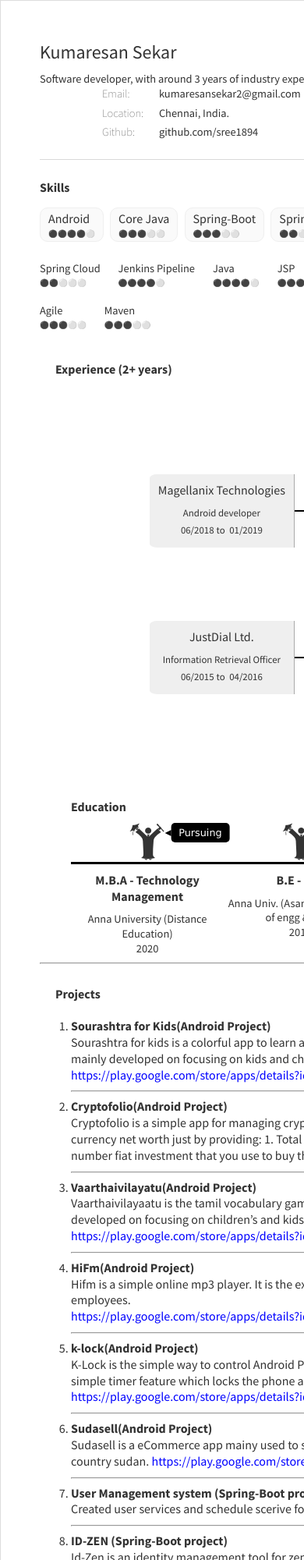
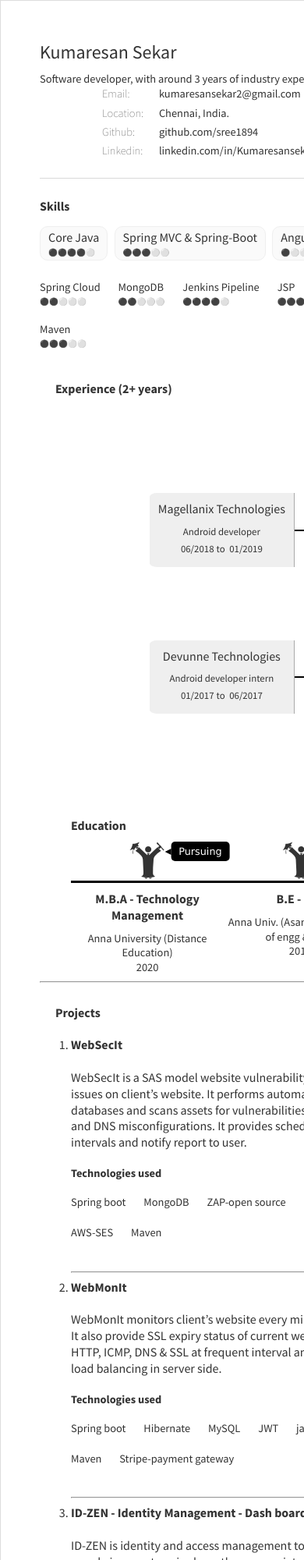
Before and after one commit to Sree1894/kumaresanSekarResume, a website: page index.html in a window 390 px wide. Shown: the top 2000 px of the page at 78% size. Drawn offline with Linux system fonts and the light colour scheme.

Commit message:
updated resume MARCH-2020

```diff
--- a/index.html
+++ b/index.html
@@ -3,7 +3,9 @@
 <head>
     <meta http-equiv="Content-Type" content="text/html; charset=UTF-8"/>
     <meta name="description"
-          content="Resume of KumaresanSekar, Solutions Architect with around 10 years of experience. He is currently working as a Associate Vice President."/>
+          content="Resume of KumaresanSekar,
+          Software developer with over 3 years of successful experience in software industry mainly skilled at technical leadership,
+          communication and presentations. Experienced in full project life cycle from design to implementation and integration"/>
     <meta name="keywords"
           content="resume, ajay, kumar, java, html5, css3, javascript, developer, angular, spring boot, node, bootstrap"/>
     <meta name="viewport" content="width=device-width, initial-scale=1.0">
@@ -50,6 +52,10 @@
                     <label>Github</label>
                     <a href="https://github.com/MovingToWeb">github.com/sree1894</a>
                 </li>
+                <li>
+                    <label>Linkedin</label>
+                    <a href="https://github.com/MovingToWeb">linkedin.com/in/Kumaresansekar-1894</a>
+                </li>
             </ul>
         </section>
 
@@ -61,23 +67,23 @@
             <section class="skills">
                 <h2>Skills</h2>
                 <ul class="primary">
-                    <li class="skill spring-boot" data-rating="4">Android</li>
-                    <li class="skill javascript" data-rating="3">Core Java</li>
-                    <li class="skill angular" data-rating="3">Spring-Boot</li>
-                    <li class="skill angular" data-rating="2">Spring-Boot(Micro-Services)</li>
+                    <li class="skill javascript" data-rating="4">Core Java</li>
+                    <li class="skill angular" data-rating="3">Spring MVC & Spring-Boot</li>
+                    <li class="skill angular" data-rating="1">Angular 8</li>
                     <li class="skill kubernetes" data-rating="2">Docker</li>
+                    <li class="skill android" data-rating="4">Android</li>
                     <!--        <li class="skill aws" data-rating="3">AWS</li>-->
 
                 </ul>
                 <ul class="secondary">
                     <li class="skill spring-cloud" data-rating="2">Spring Cloud</li>
+                    <li class="skill mongo" data-rating="2">MongoDB</li>
                     <!--        <li class="skill cloud-foundry" data-rating="4">Cloud Foundry</li>-->
                     <!--        <li class="skill aws-codedeploy" data-rating="4">AWS CodeDeploy</li>-->
                     <li class="skill jenkins" data-rating="4">Jenkins Pipeline</li>
                     <!--        <li class="skill gke" data-rating="2">Google Kubernetes Engine</li>-->
-                    <li class="skill java" data-rating="4">Java</li>
                     <li class="skill jsp" data-rating="4">JSP</li>
-                    <li class="skill servlet" data-rating="4">Servlet</li>
+<!--                    <li class="skill servlet" data-rating="4">Servlet</li>-->
                     <!--        <li class="skill apache junit" data-rating="4">JUnit</li>-->
                     <li class="skill git" data-rating="4">Git</li>
                     <li class="skill mysql" data-rating="3">MySQL</li>
@@ -96,7 +102,7 @@
 
                     <div class="line"></div>
                     <div class="start-time-label legend">2015</div>
-                    <div class="end-time-label legend">2019</div>
+                    <div class="end-time-label legend">2020</div>
 
                     <ul class="events vcalendar">
 
@@ -129,7 +135,7 @@
                             </div>
                             <div class="data">
                                 <span class="location"><a href="http://www.gs.com">Devunne Technologies</a></span>
-                                <span class="summary">Android developer</span>
+                                <span class="summary">Junior Android developer</span>
                                 <span class="time">
                   <span class="dtstart" title="June 2017">06/2017</span>
                   <span class="dtend" title="June 2018">06/2018</span>
@@ -141,11 +147,11 @@
                             </div>
                             <div class="data">
                                 <span class="location"><a
-                                        href="http://www.wipro.com/">JustDial Ltd.</a></span>
-                                <span class="summary">Information Retrieval Officer</span>
+                                        href="http://www.wipro.com/">Devunne Technologies</a></span>
+                                <span class="summary">Android developer intern</span>
                                 <span class="time">
-                  <span class="dtstart" title="June 2015">06/2015</span>
-                  <span class="dtend" title="March 2016">04/2016</span>
+                  <span class="dtstart" title="June 2015">01/2017</span>
+                  <span class="dtend" title="March 2016">06/2017</span>
                 </span>
                             </div>
                         </li>
@@ -188,43 +194,101 @@
 </body>
 </html>
 <ol>
+
     <li>
-        <p><strong>Sourashtra for Kids(Android Project)</strong></p>
-        <span>  Sourashtra for kids is a colorful app to learn and practice major sourashtra words. This app is
-            mainly developed on focusing on kids and children’s .The app is easy to use and for kids.</span>
-        <span><a class="links"
-                 href="https://play.google.com/store/apps/details?id=com.devunnetechnologies.sourashtraforkids">https://play.google.com/store/apps/details?id=com.devunnetechnologies.sourashtraforkids</a></span>
+        <p><strong> WebSecIt</strong></p>
+        <br>
+        <span> WebSecIt  is a SAS model website vulnerability scanner that performs tests to identify security issues on client’s website.
+            It performs automated security tests on client’s web application and databases and scans assets for vulnerabilities including OWASP Top 10,
+            CORS, Amazon S3 Bucket and DNS misconfigurations. It provides schedule service to scan client’s  website at regular intervals and notify
+            report to  user. </span>
+
+        <section class="skills">
+            <ul class="secondary">
+                <h1><strong>Technologies used</strong></h1>
+                <br>
+                <li class="skill spring-cloud" >Spring boot</li>
+                <li class="skill mongo" >MongoDB</li>
+                <!--        <li class="skill cloud-foundry" data-rating="4">Cloud Foundry</li>-->
+                <!--        <li class="skill aws-codedeploy" data-rating="4">AWS CodeDeploy</li>-->
+                <li class="skill jenkins" >ZAP-open source</li>
+                <!--        <li class="skill gke" data-rating="2">Google Kubernetes Engine</li>-->
+                <li class="skill jsp" >JWT</li>
+                <!--                    <li class="skill servlet" data-rating="4">Servlet</li>-->
+                <!--        <li class="skill apache junit" data-rating="4">JUnit</li>-->
+                <li class="skill git" >jasper-reporting tool</li>
+                <li class="skill mysql" >AWS-Lambda</li>
+                <li class="skill agile" >AWS-SES</li>
+                <li class="skill apache maven" >Maven</li>
+            </ul>
+        </section>
     </li>
     <hr>
 
 
     <li>
-        <p>
-            <strong>Cryptofolio(Android Project)</strong></p>
-        <span> Cryptofolio is a simple app for managing crypto-currency portfolio. Keep track your
-              crypto- currency net worth just by providing: 1. Total number of token that you currently
-              own 2. total number fiat investment that you use to buy that crypto-currency token/coin
-              etc.</span>
+        <p><strong> WebMonIt</strong></p>
+        <br>
+        <span> WebMonIt monitors client’s website every minute & notifies instantly if client’s website goes down.
+            It also provide SSL expiry status of current website. The main scope of this project is to monitor HTTP,
+            ICMP, DNS & SSL at frequent interval and to reduce the load in the server through effective load balancing in server side. </span>
+
+        <section class="skills">
+            <ul class="secondary">
+                <h1><strong>Technologies used</strong></h1>
+                <br>
+                <li class="skill spring-cloud" >Spring boot</li>
+                <li class="skill mongo" >Hibernate</li>
+                <!--        <li class="skill cloud-foundry" data-rating="4">Cloud Foundry</li>-->
+                <!--        <li class="skill aws-codedeploy" data-rating="4">AWS CodeDeploy</li>-->
+                <li class="skill jenkins" >MySQL</li>
+                <!--        <li class="skill gke" data-rating="2">Google Kubernetes Engine</li>-->
+                <li class="skill jsp" >JWT</li>
+                <!--                    <li class="skill servlet" data-rating="4">Servlet</li>-->
+                <!--        <li class="skill apache junit" data-rating="4">JUnit</li>-->
+                <li class="skill git" >jasper-reporting tool</li>
+                <li class="skill mysql" >AWS-Lambda</li>
+                <li class="skill agile" >AWS-SES</li>
+                <li class="skill apache maven" >Maven</li>
+                <li class="skill apache maven" >Stripe-payment gateway</li>
+            </ul>
+        </section>
     </li>
+
+
     <hr>
+
 
 
     <li>
         <p>
-            <strong>Vaarthaivilayatu(Android Project)</strong></p>
-        <span> Vaarthaivilayaatu is the tamil vocabulary game for kids, adults and everyone. This app is
-              mainly developed on focusing on children’s and kids.</span><br>
-        <span><a class="links"
-                 href="https://play.google.com/store/apps/details?id=com.devunne.vaarthaivilayaatu">https://play.google.com/store/apps/details?id=com.devunne.vaarthaivilayaatu</a></span>
+            <strong> ID-ZEN - Identity Management - Dash board </strong></p>
+        <br>
+        <span> ID-ZEN is identity and access management tool to provide access for ensuring that the proper people in an enterprise have the
+            appropriate access to technology resources. The main scope of this project is to create an operational dashboard to
+            provide a comprehensive snapshot of performance and to quickly gain insights into the most important aspects of their data.</span>
+        <section class="skills">
+            <ul class="secondary">
+                <h1><strong>Technologies used</strong></h1>
+                <br>
+                <li class="skill spring-cloud" >Spring boot</li>
+                <li class="skill mongo" >Hibernate</li>
+                <li class="skill jenkins" >MySQL</li>
+                <li class="skill jsp" >JWT</li>
+                <li class="skill apache maven" >Maven</li>
+
+            </ul>
+        </section>
     </li>
     <hr>
 
-
+    <h1><strong>MOBILE APPLICATIONS</strong></h1>
+    <br>
     <li>
         <p>
-            <strong>HiFm(Android Project)</strong></p>
-        <span> Hifm is a simple online mp3 player. It is the exclusive radio station created for P&G Health
-              employees.</span><br>
+            <strong>Hi-Fm</strong></p>
+        <br>
+        <span> Hi-fm is  a mp3 streaming application. It is the exclusive radio station created for P&G Health employees. </span><br>
         <span><a class="links"
                  href="https://play.google.com/store/apps/details?id=com.magellanix.HiFm">https://play.google.com/store/apps/details?id=com.magellanix.HiFm</a></span>
     </li>
@@ -233,11 +297,39 @@
 
     <li>
         <p>
-            <strong>k-lock(Android Project)</strong></p>
-        <span> K-Lock is the simple way to control Android Phones & Tablets usage from your kids and
-              provide simple timer feature which locks the phone automatically, once the time is elapsed.</span>
+            <strong>Sudasell</strong></p>
+        <br>
+        <span>  Sudasell is a e-Commerce app mainy used to sell used products like olx.It is developed for country sudan.</span>
+        <br>
         <span><a class="links"
-                 href="https://play.google.com/store/apps/details?id=com.magellanix.KLock">https://play.google.com/store/apps/details?id=com.magellanix.KLock</a></span>
+                 href="https://play.google.com/store/apps/details?id=com.sudasell&hl=en">https://play.google.com/store/apps/details?id=com.sudasell&hl=en</a></span>
+    </li>
+    <hr>
+
+
+
+
+    <li>
+        <p>
+            <strong>Property Filling</strong></p>
+        <br>
+        <span> Property Filling is a online platform to buy or rent an apartment, an independent house, a residential plot or a studio.
+            Property app put’s in touch with genuine owners and top builders dealing in the best properties in your city.</span><br>
+        <span><a class="links"
+                 href="https://play.google.com/store/apps/details?id=com.propertyfillinguser.android&hl=en">
+            https://play.google.com/store/apps/details?id=com.propertyfillinguser.android&hl=en</a></span>
+    </li>
+    <hr>
+
+
+    <li>
+        <p>
+            <strong>Vaarthaivilayatu</strong></p>
+        <br>
+        <span> Vaarthaivilayaatu is the tamil vocabulary game for kids, adults and everyone.
+            This app is mainly developed on focusing on children’s and kids.</span><br>
+        <span><a class="links"
+                 href="https://play.google.com/store/apps/details?id=com.devunne.vaarthaivilayaatu">https://play.google.com/store/apps/details?id=com.devunne.vaarthaivilayaatu</a></span>
     </li>
     <hr>
 
@@ -245,33 +337,28 @@
 
     <li>
         <p>
-            <strong>Sudasell(Android Project)</strong></p>
-        <span>  Sudasell is a eCommerce app mainy used to sell and buy used products like olx.It is developed for country sudan.</span>
+            <strong>k-lock</strong></p>
+        <br>
+        <span> K-Lock is the simple way to control Android Phones & Tablets
+            usage from your kids and provide simple timer feature which locks the phone automatically, once the time is elapsed.</span>
         <span><a class="links"
-                 href="https://play.google.com/store/apps/details?id=com.sudasell&hl=en">https://play.google.com/store/apps/details?id=com.sudasell&hl=en</a></span>
+                 href="https://play.google.com/store/apps/details?id=com.magellanix.KLock">
+            https://play.google.com/store/apps/details?id=com.magellanix.KLock</a></span>
     </li>
     <hr>
 
-    <li>
-        <p><strong> User Management system (Spring-Boot project)</strong></p>
-        <span> Created user services and schedule scerive for an badmiton acadamey user management system </span>
-    </li>
-    <hr>
+
 
     <li>
         <p>
-            <strong> ID-ZEN (Spring-Boot project)</strong></p>
-        <span> Id-Zen is an identity management tool for zephon.</span>
+            <strong>Cryptofolio</strong></p>
+        <br>
+        <span> Cryptofolio is a simple app for managing crypto-currency portfolio. Keep track your
+              crypto- currency net worth just by providing: 1. Total number of token that you currently
+              own 2. total number fiat investment that you use to buy that crypto-currency token/coin
+              etc.</span>
     </li>
     <hr>
-    <li>
-        <p><strong> MspWM (Spring-Boot project)</strong></p>
-        <span> MspWM is an scheduled webapplication security scanner.It communicates with a web application
-            through the web front-end in order to identify potential security vulnerabilities in the web application
-            and architectural weaknesses through owasp zap tool and generates a report.</span>
-    </li>
-    <hr>
-
 </ol>
 
 </section>
```
